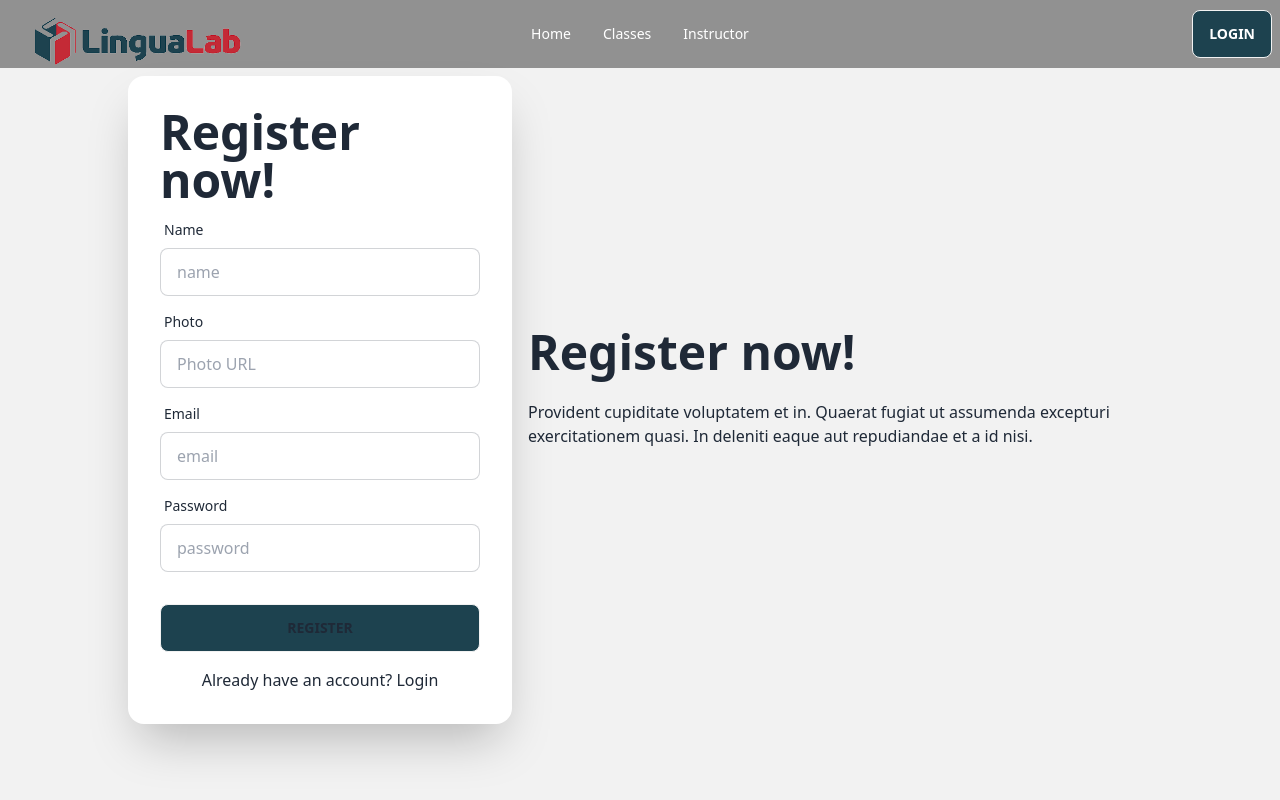
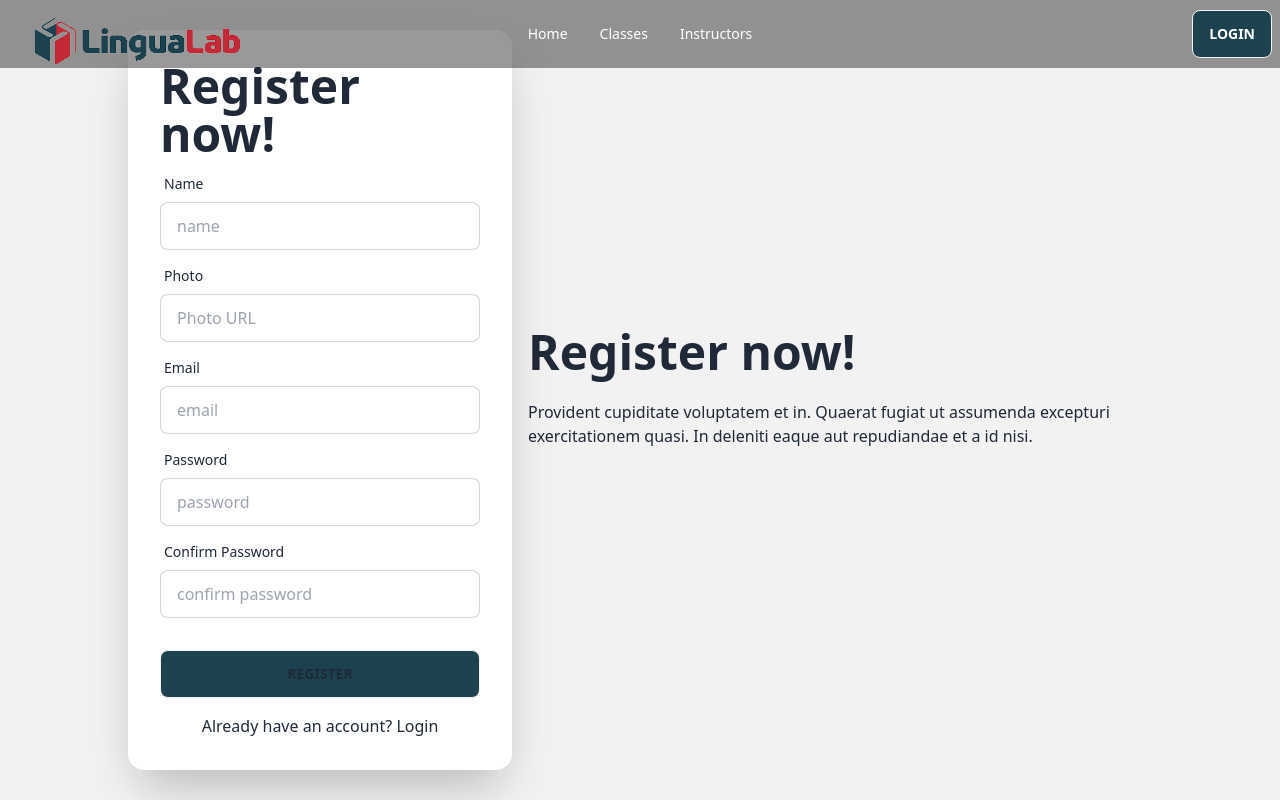
Before and after one commit to reaxul/LinguaLab-client, a React (Vite) app: page /signup in a window 1280 px wide. Shown: the top 800 px of the page. Built offline with nearby package versions, Linux system fonts and the light colour scheme; no server answers.

Commit message:
confirm button added

```diff
--- a/src/pages/Login.jsx
+++ b/src/pages/Login.jsx
@@ -1,33 +1,15 @@
 import { useContext } from "react";
-import { useEffect, useRef, useState } from "react";
-import {
-  loadCaptchaEnginge,
-  validateCaptcha,
-//   LoadCanvasTemplateNoReload,
-} from "react-simple-captcha";
 import { AuthContext } from "../provider/AuthProvider";
 import { Link, useLocation, useNavigate } from "react-router-dom";
-import Swal from "sweetalert2";
 import { ToastContainer, toast } from "react-toastify";
 import "react-toastify/dist/ReactToastify.css";
 import { FaGoogle } from "react-icons/fa";
 
 const Login = () => {
-//   const [captchaText, setCaptchaText] = useState("");
-//   const [disabled, setDisabled] = useState(true);
-//   const captchaRef = useRef(null);
   const { signIn, googleSignIn } = useContext(AuthContext);
   const navigate = useNavigate();
   const location = useLocation();
   const from = location.state?.from?.pathname || "/";
-//   useEffect(() => {
-//     loadCaptchaEnginge(6, "black", "white");
-//   }, []);
-
-//   useEffect(() => {
-//     handleCaptcha();
-//     // eslint-disable-next-line react-hooks/exhaustive-deps
-//   }, [captchaText]); //things to know!
 
   const handleLogin = (event) => {
     event.preventDefault();
@@ -60,23 +42,7 @@ const Login = () => {
         console.log(error.message);
       });
   };
-//   const handleCaptcha = () => {
-//     if (captchaText.length < 6) {
-//       return;
-//     }
 
-//     if (validateCaptcha(captchaText)) {
-//       setDisabled(false);
-//     } else {
-//       setDisabled(true);
-//       Swal.fire({
-//         icon: "error",
-//         title: "Oops...",
-//         text: "Wrong captcha!",
-//       });
-//       setCaptchaText("");
-//     }
-//   };
   return (
     <div>
       <div className="hero min-h-screen bg-base-200">
@@ -121,23 +87,9 @@ const Login = () => {
                   </a>
                 </label>
               </div>
-              <div className="form-control">
-                {/* <LoadCanvasTemplateNoReload /> */}
-                {/* <input
-                  ref={captchaRef}
-                  type="text"
-                  name="captcha"
-                  placeholder="Enter the captcha"
-                  className="input input-bordered my-2"
-                  value={captchaText}
-                  onChange={() => {
-                    setCaptchaText(captchaRef.current.value);
-                  }}
-                /> */}
-              </div>
+              <div className="form-control"></div>
               <div className="form-control mt-6">
                 <input
-                  //   disabled={disabled}
                   className="btn btn-primary bg-[#c42a36]"
                   type="submit"
                   value="Login"
--- a/src/pages/SignUp.jsx
+++ b/src/pages/SignUp.jsx
@@ -128,6 +128,27 @@ const SignUp = () => {
                   </p>
                 )}
               </div>
+              <div className="form-control">
+                <label className="label">
+                  <span className="label-text">Confirm Password</span>
+                </label>
+                <input
+                  name="confirmPassword"
+                  type="password"
+                  placeholder="confirm password"
+                  className="input input-bordered"
+                  {...register("confirmPassword", {
+                    required: true,
+                    //   validate: (value) =>
+                    //     value === passwordRef.current || "Passwords do not match",
+                  })}
+                />
+                {errors.confirmPassword && (
+                  <p className="text-red-500">
+                    {errors.confirmPassword.message}
+                  </p>
+                )}
+              </div>
               <div className="form-control mt-6">
                 <input
                   type="submit"
--- a/src/shared/Navbar.jsx
+++ b/src/shared/Navbar.jsx
@@ -18,7 +18,7 @@ const Navbar = () => {
         <Link to={"/classes"}>Classes</Link>
       </li>
       <li>
-        <Link to={"/order/salad"}>Instructor</Link>
+        <Link to={"/order/salad"}>Instructors</Link>
       </li>
     </>
   );
```
